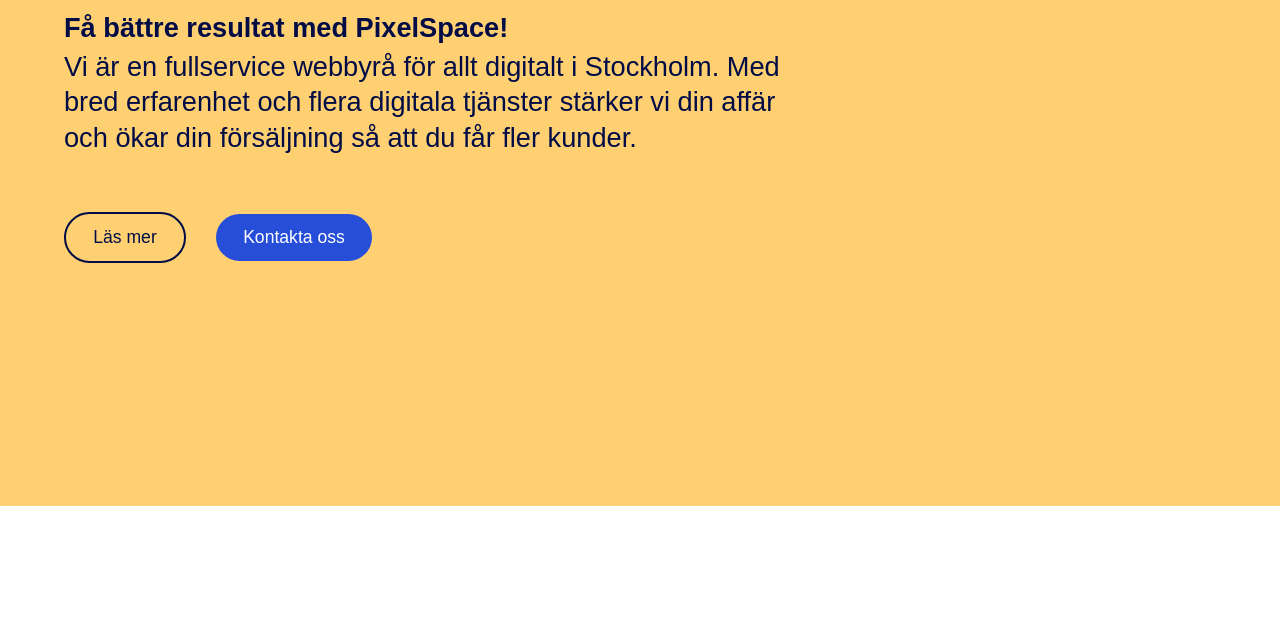
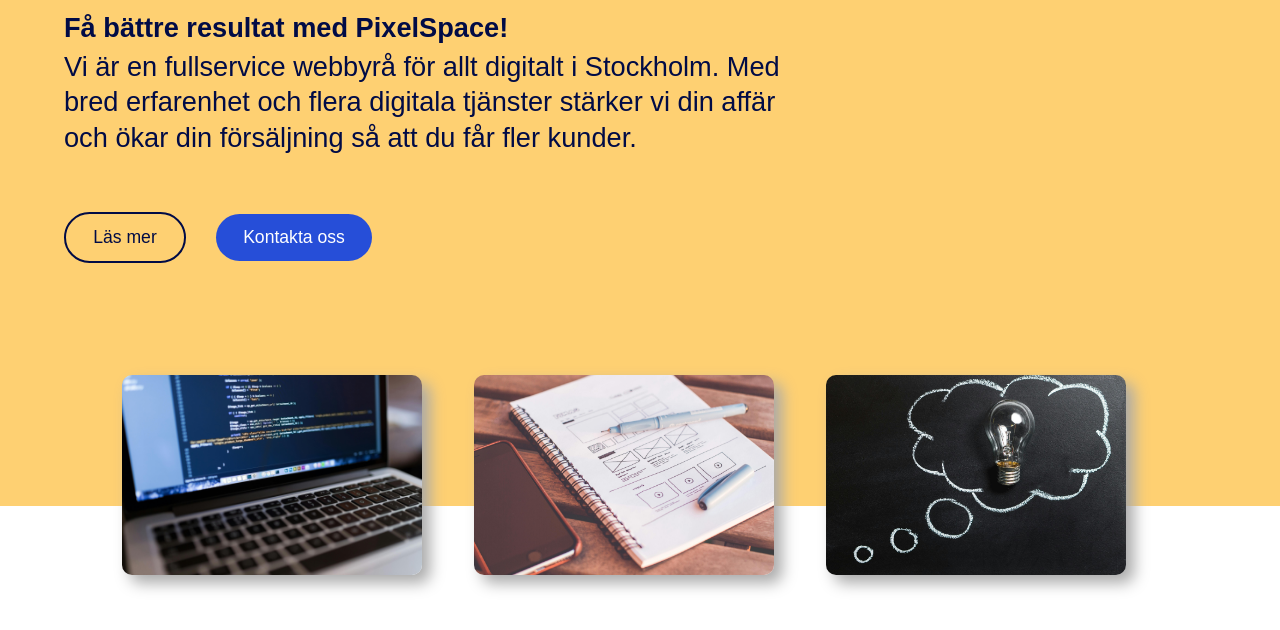
Before and after one commit to MariaHellsen/PixelSpace, a website built with Vite: page index.html in a window 1280 px wide. Shown: the part 284-914 px from the top of the page. Built offline with nearby package versions, Linux system fonts and the light colour scheme.

Commit message:
add image-section on startpage

```diff
--- a/src/startpageContent.js
+++ b/src/startpageContent.js
@@ -25,5 +25,31 @@
     btnReadMore,
     btnContact
   );
-  main.appendChild(introContainer);
+
+  const imgSection = document.createElement("section");
+  imgSection.id = "imgSection";
+
+  const imgContainer1 = document.createElement("div");
+  imgContainer1.className = "grid-item-1";
+  const img1 = document.createElement("img");
+  img1.src = "assets/computer.jpg";
+  imgContainer1.appendChild(img1);
+
+  const imgContainer2 = document.createElement("div");
+  imgContainer2.className = "grid-item-2";
+  const img2 = document.createElement("img");
+  img2.src = "assets/ux.jpg";
+  imgContainer2.appendChild(img2);
+
+  const imgContainer3 = document.createElement("div");
+  imgContainer3.className = "grid-item-3";
+  const img3 = document.createElement("img");
+  img3.src = "assets/think.jpg";
+  imgContainer3.appendChild(img3);
+
+  imgSection.append(imgContainer1, imgContainer2, imgContainer3);
+
+  const textSection = document.createElement("section");
+
+  main.append(introContainer, imgSection);
 };
--- a/src/style.css
+++ b/src/style.css
@@ -77,6 +77,7 @@
 
 #main {
   padding: 8% 5%;
+  width: 100%;
   height: 200vh;
   background: linear-gradient(var(--primary-color) 45%, var(--white) 0%);
 }
@@ -84,6 +85,7 @@
 #introContainer {
   color: var(--text-color);
   width: 100%;
+  margin-bottom: 7rem;
 
   h1 {
     font-size: 5rem;
@@ -137,6 +139,28 @@
   }
 }
 
+#imgSection {
+  display: grid;
+  grid-template-columns: 1fr 1fr 1fr;
+  gap: 20px;
+  width: 90%;
+  margin: auto;
+
+  div {
+    width: 300px;
+    height: 200px;
+    border-radius: 10px;
+    overflow: hidden;
+    box-shadow: 8px 8px 15px darkgray;
+
+    img {
+      width: 100%;
+      height: 100%;
+      object-fit: cover;
+    }
+  }
+}
+
 @media (max-width: 1024px) {
   .hamburger {
     display: block;
```
Also changed, not shown: assets/computer.jpg (added), assets/computermouse.jpg (added), assets/graphs.jpg (added), assets/mobile.jpg (added), assets/think.jpg (added), assets/ux.jpg (added).
